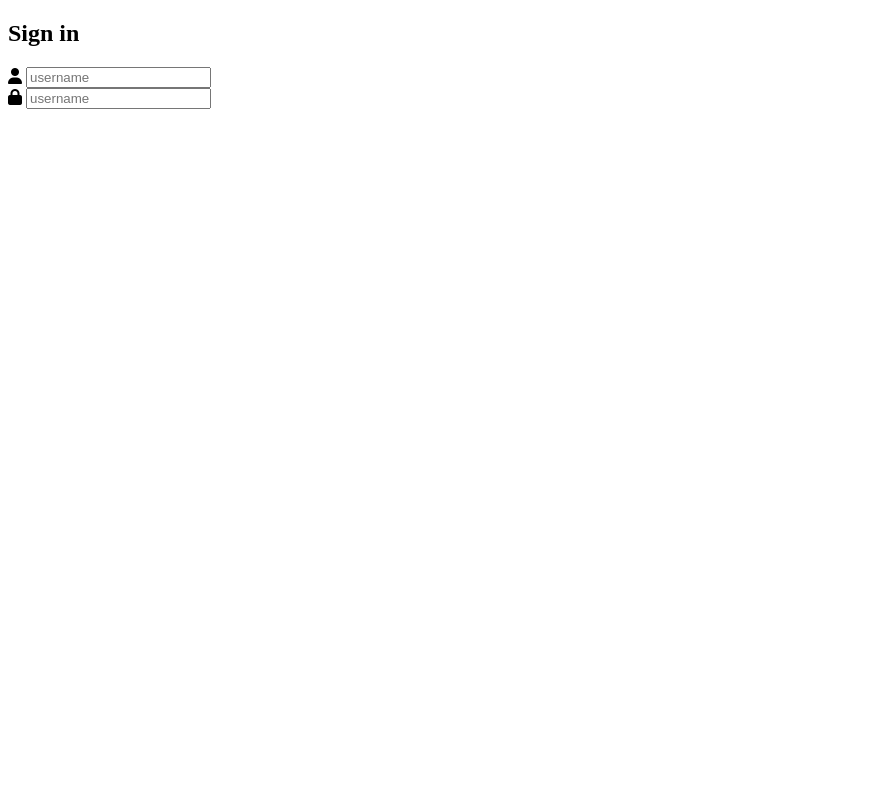
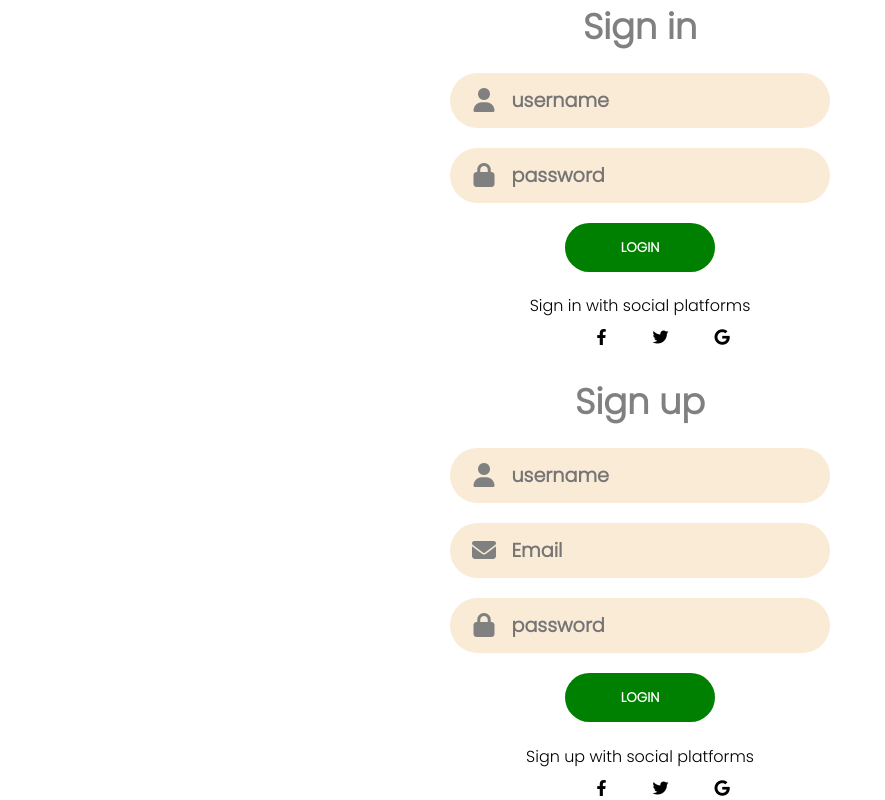
Before and after one commit to Geb54g/goodeats, a plain HTML site: page index.html in a window 1280 px wide. Shown: the whole page, without its empty margins (0-885 px from the left). Drawn offline with Linux system fonts and the light colour scheme.

Commit message:
ft:sign in & up form creation

```diff
--- a/css/index.css
+++ b/css/index.css
@@ -0,0 +1,90 @@
+@import url("https://fonts.googleapis.com/css2?family=Poppins:ital,wght@0,300;1,200&family=Roboto:ital,wght@1,300&display=swap");
+*{
+    padding: 0;
+    margin: 0;
+    box-sizing: border-box;
+}
+body,input{
+    font-family: poppins,sans-serif;
+}
+.container{
+    position: absolute;
+    width: 100%;
+    background-color: white;
+    min-height: 100vh;
+    overflow: hidden;
+}
+.forms-container{
+    position: absolute;
+    width: 100%;
+    height: 100%;
+    top: 0;
+    left: 0;
+}
+.title{
+    font-size: 2.2rem;
+    color: gray;
+    margin-bottom: 10px;
+
+}
+form{
+    display: flex;
+    flex-direction: column;
+    justify-content: center;
+    align-items: center;
+}
+.input-field input{
+    background: none;
+    outline: none;
+    border: none;
+    line-height: 1;
+    font-weight: 600;
+    font-size: 1.2rem;
+    color: gray;
+}
+.input-field{
+    max-width: 380px;
+    width: 100%;
+    padding: 0 0.4rem;
+    position: relative;
+    height: 55px;
+    background-color: antiquewhite;
+    margin: 10px 0;
+    border-radius: 55px;
+    display: grid;
+    grid-template-columns: 15% 85%;
+}
+.input-field i{
+    text-align: center;
+    line-height: 55px;
+    color: gray;
+    font-size: 1.5rem;
+}
+.btn{
+    width: 150px;
+    height: 49px;
+    outline:none;
+    border: none;
+    border-radius: 48px;
+    background-color: green ;
+    color: white;
+    text-transform: uppercase;
+    font-weight: 600;
+    margin: 10px 0;
+    transition: all 0.5s;
+}
+
+.btn:hover{
+    background-color: greenyellow;
+}
+.social-text{
+    padding: 0.7rem 0;
+}
+.social-media{
+    display: flex;
+    justify-content: center;
+}
+.social-icon{
+    height: 46px;
+    width: 46px;
+}
--- a/index.html
+++ b/index.html
@@ -26,7 +26,44 @@
                     </div>
                     <div class="input-field">
                         <i class="fas fa-lock"></i>
-                        <input type="password" placeholder="username">
+                        <input type="password" placeholder="password">
+                    </div>
+                    <input type="submit" class="btn solid" value="Login">
+                    <P class="social-text">Sign in with social platforms</P>
+                    <div class="social-media">
+                        <a href="#" class="social-icon"></a>
+                        <i class="fab fa-facebook-f"></i>
+                        <a href="#" class="social-icon"></a>
+                        <i class="fab fa-twitter"></i>
+                        <a href="#" class="social-icon"></a>
+                        <i class="fab fa-google"></i>
+                    </div>
+                </form>
+            </div>
+            <div class="signup-signup">
+                <form action="#" class="sign-up-signup">
+                    <h2 class="title">Sign up</h2>
+                    <div class="input-field">
+                        <i class="fas fa-user"></i>
+                        <input type="text" placeholder="username">
+                    </div>
+                    <div class="input-field">
+                        <i class="fas fa-envelope"></i>
+                        <input type="email" placeholder="Email">
+                    </div>
+                    <div class="input-field">
+                        <i class="fas fa-lock"></i>
+                        <input type="password" placeholder="password">
+                    </div>
+                    <input type="submit" class="btn solid" value="Login">
+                    <P class="social-text">Sign up with social platforms</P>
+                    <div class="social-media">
+                        <a href="#" class="social-icon"></a>
+                        <i class="fab fa-facebook-f"></i>
+                        <a href="#" class="social-icon"></a>
+                        <i class="fab fa-twitter"></i>
+                        <a href="#" class="social-icon"></a>
+                        <i class="fab fa-google"></i>
                     </div>
                 </form>
             </div>
```
